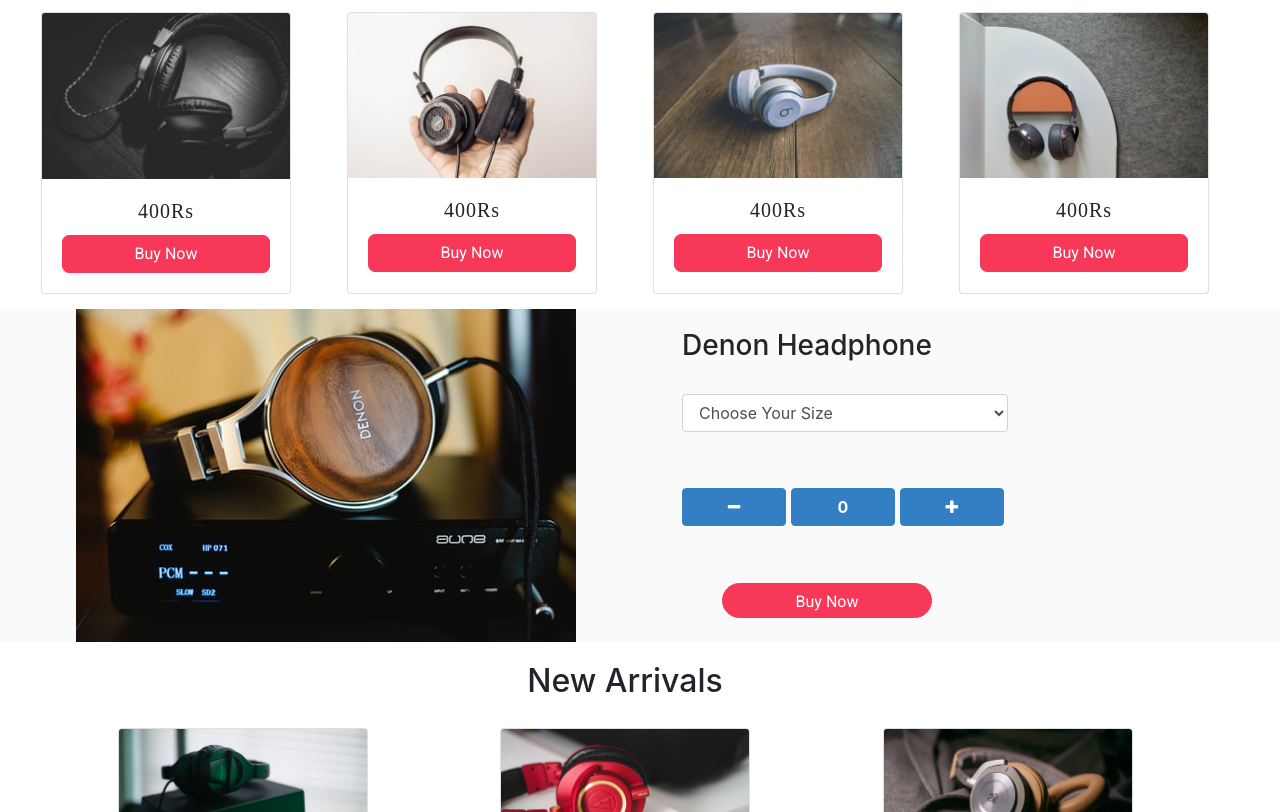
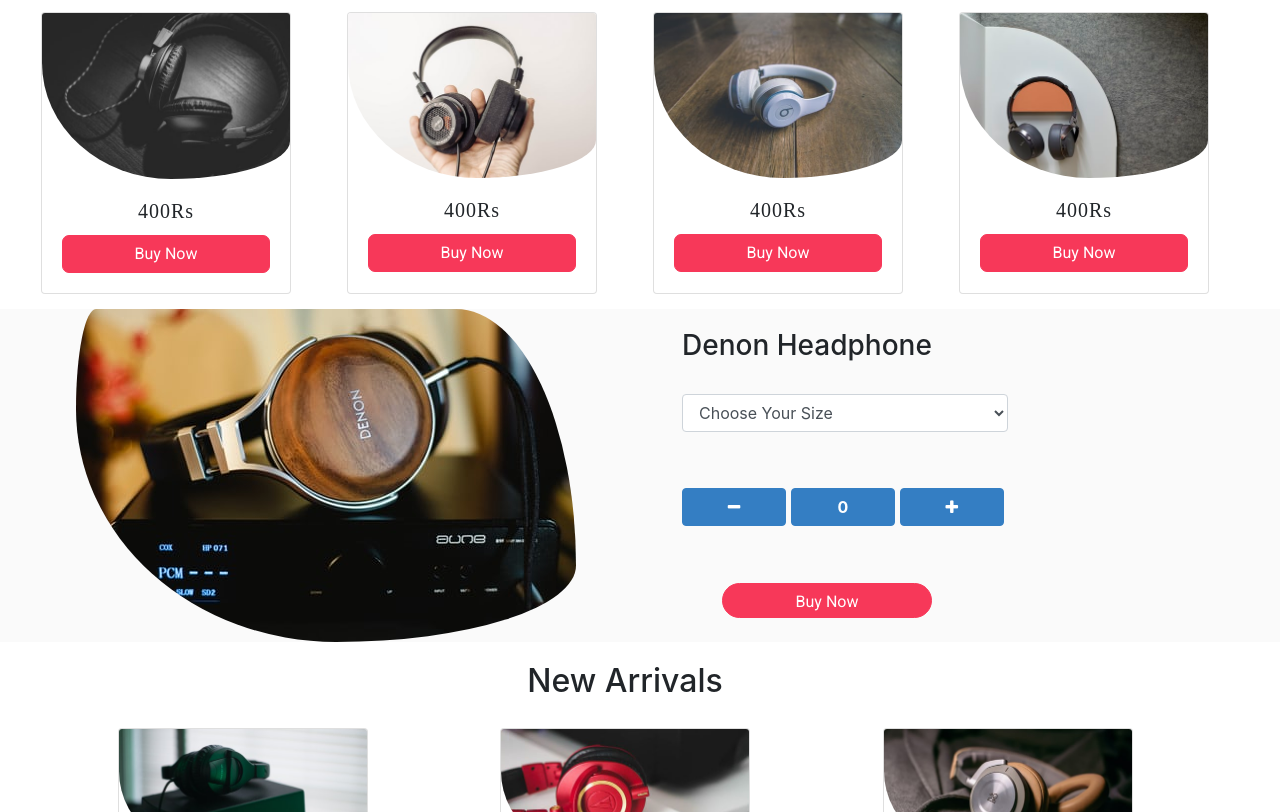
Before and after one commit to adarshsharma27/HeadphoneEcom, a plain HTML site: page index.html in a window 1280 px wide. Shown: the part 526-1338 px from the top of the page. Drawn offline with nearby package versions, Linux system fonts and the light colour scheme.

Commit message:
img radius change

```diff
--- a/main.css
+++ b/main.css
@@ -243,3 +243,6 @@ transition: all 1s ease-in;
 
 
 }
+img{
+    border-radius: 4% 24% 48% 52% / 30% 77% 23% 70%;
+}
```
